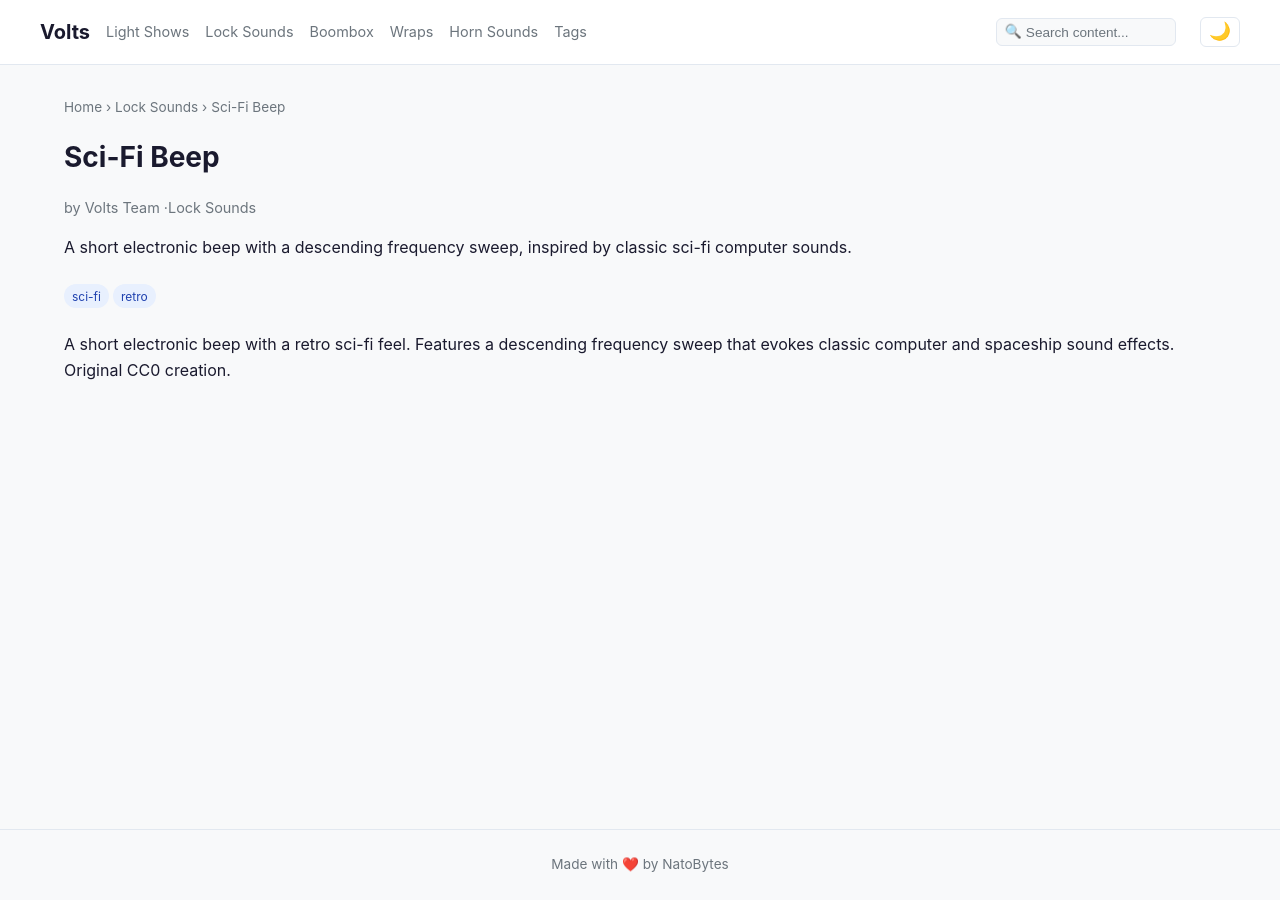
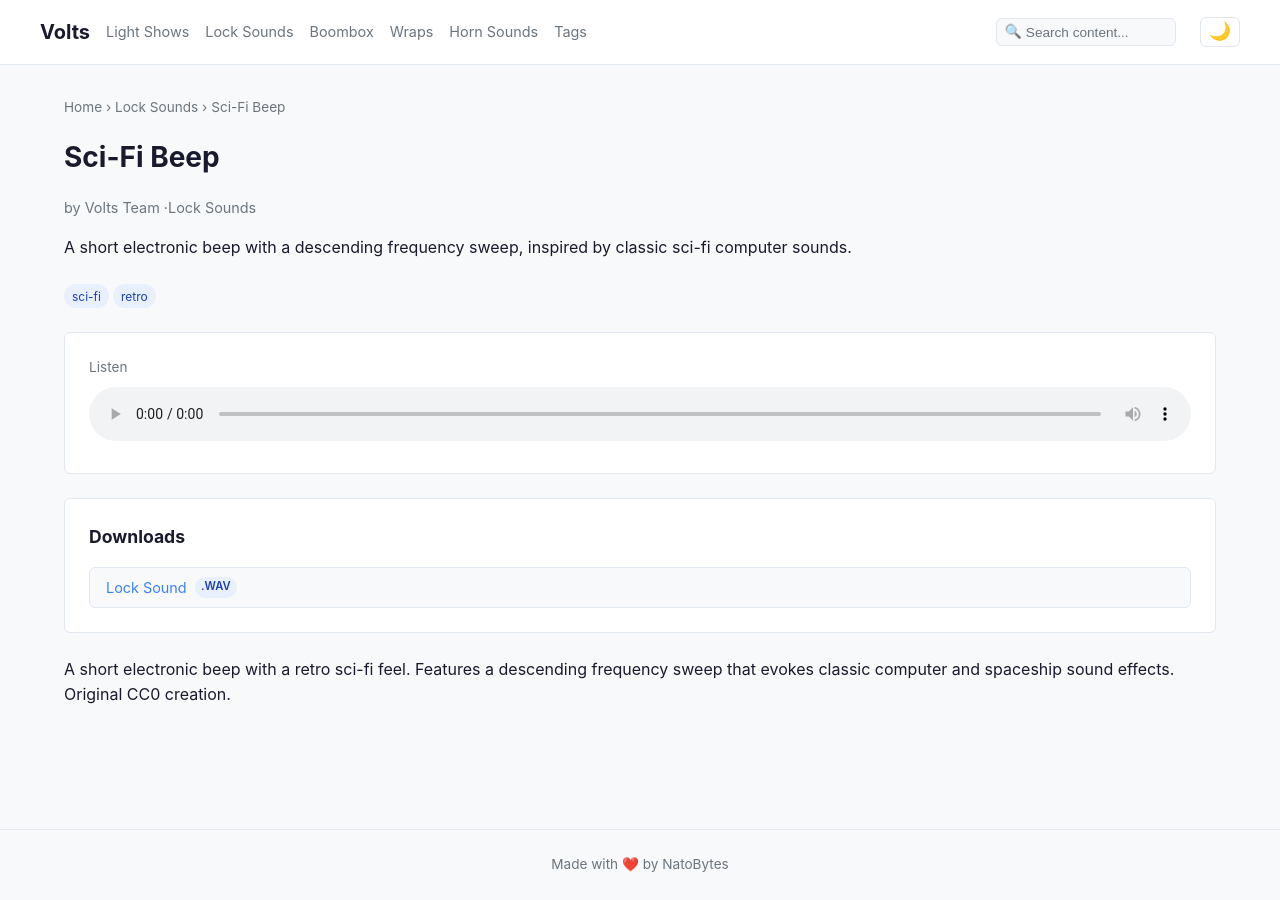
Before and after one commit to natobytes/Volts, a Jekyll site: the page built from content/_locksounds/sci-fi-beep.md, in a window 1280 px wide. Built offline with Jekyll 4.4.1, drawn with Linux system fonts in a browser that asks for light colours; nearby versions of some CDN libraries; comment, search, counter and statistics services are not loaded.

Commit message:
feat: add audio and files fields to frontmatter
Co-Authored-By: Paperclip <noreply@paperclip.ing>

```diff
--- a/content/_locksounds/sci-fi-beep.md
+++ b/content/_locksounds/sci-fi-beep.md
@@ -2,6 +2,10 @@
 title: Sci-Fi Beep
 author: Volts Team
 description: A short electronic beep with a descending frequency sweep, inspired by classic sci-fi computer sounds.
+audio: sci-fi-beep.wav
+files:
+  - name: sci-fi-beep.wav
+    label: Lock Sound
 tags:
   - sci-fi
   - retro
```
